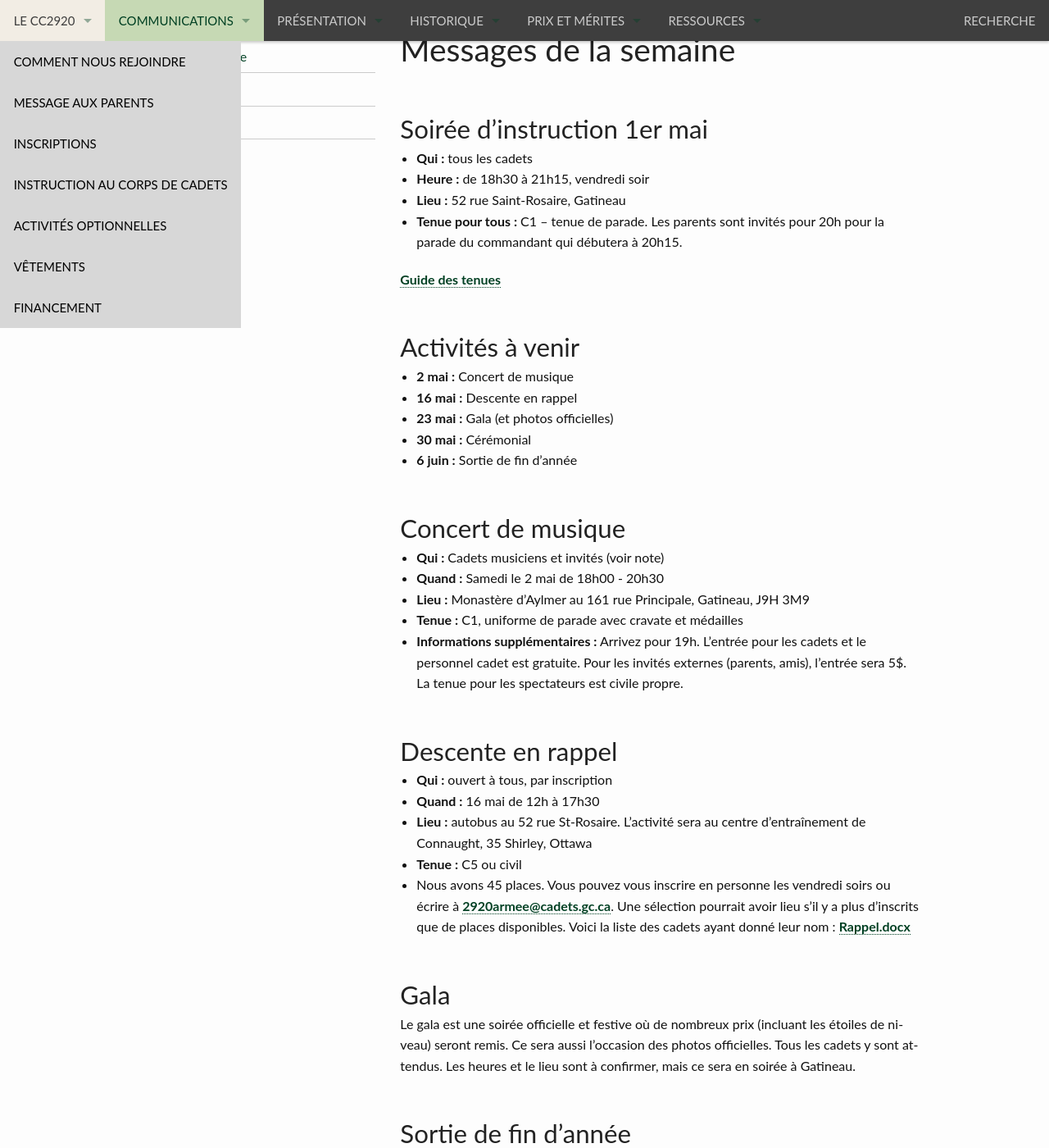
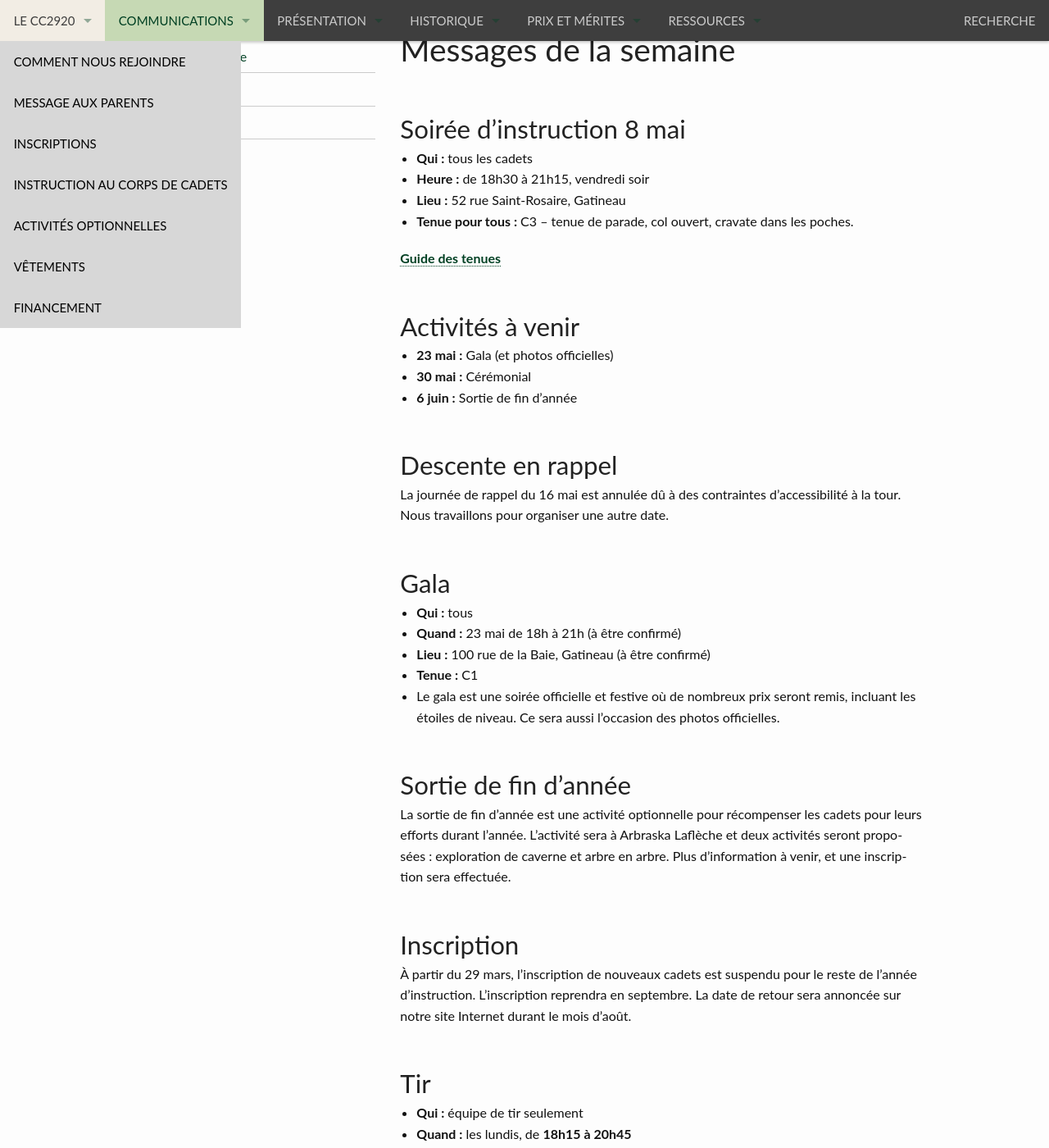
Before and after one commit to CC2920/web, a Jekyll site: the page built from _communications/messages.md, in a window 1280 px wide and 1400 px high, scrolled down 202 px. Shown: the whole window at 82% size. Built offline with Jekyll 4.4.1, drawn with Linux system fonts in a browser that asks for light colours.

Commit message:
Message de la semaine du 8 mai

```diff
--- a/_communications/messages.md
+++ b/_communications/messages.md
@@ -4,41 +4,31 @@ layout: "messages"
 ---
 
 
-## Soirée d’instruction 1er mai
+## Soirée d’instruction 8 mai
 - **Qui :** tous les cadets
 - **Heure :** de 18h30 à 21h15, vendredi soir
 - **Lieu :** 52 rue Saint-Rosaire, Gatineau
-- **Tenue pour tous :** C1 – tenue de parade. Les parents sont invités pour 20h pour la parade du commandant qui débutera à 20h15.
+- **Tenue pour tous :** C3 – tenue de parade, col ouvert, cravate dans les poches.
 
 [Guide des tenues](https://cc2920.ca/docs/ressources/guide_uniforme.v3.pdf)
 
 
 ## Activités à venir
-- **2 mai :** Concert de musique
-- **16 mai :** Descente en rappel
 - **23 mai :** Gala (et photos officielles)
 - **30 mai :** Cérémonial
 - **6 juin :** Sortie de fin d’année
 
 
-## Concert de musique
-- **Qui :** Cadets musiciens et invités (voir note)
-- **Quand :** Samedi le 2 mai de 18h00 - 20h30
-- **Lieu :** Monastère d'Aylmer au 161 rue Principale, Gatineau, J9H 3M9
-- **Tenue :** C1, uniforme de parade avec cravate et médailles
-- **Informations supplémentaires :** Arrivez pour 19h. L'entrée pour les cadets et le personnel cadet est gratuite. Pour les invités externes (parents, amis), l'entrée sera 5$. La tenue pour les spectateurs est civile propre.
-
-
 ## Descente en rappel
-- **Qui :** ouvert à tous, par inscription
-- **Quand :** 16 mai de 12h à 17h30
-- **Lieu :** autobus au 52 rue St-Rosaire. L’activité sera au centre d’entraînement de Connaught, 35 Shirley, Ottawa
-- **Tenue :** C5 ou civil
-- Nous avons 45 places. Vous pouvez vous inscrire en personne les vendredi soirs ou écrire à <2920armee@cadets.gc.ca>. Une sélection pourrait avoir lieu s’il y a plus d’inscrits que de places disponibles. Voici la liste des cadets ayant donné leur nom : [Rappel.docx](https://1drv.ms/w/c/eec907a8a97cc844/IQB2ks8SKhAlT70tfENmrWFgAdlhvjX0ckIymtS2v90w1E0?e=Di9P71)
+La journée de rappel du 16 mai est annulée dû à des contraintes d’accessibilité à la tour. Nous travaillons pour organiser une autre date.
 
 
 ## Gala
-Le gala est une soirée officielle et festive où de nombreux prix (incluant les étoiles de niveau) seront remis. Ce sera aussi l’occasion des photos officielles. Tous les cadets y sont attendus. Les heures et le lieu sont à confirmer, mais ce sera en soirée à Gatineau.
+- **Qui :** tous
+- **Quand :** 23 mai de 18h à 21h (à être confirmé)
+- **Lieu :** 100 rue de la Baie, Gatineau (à être confirmé)
+- **Tenue :** C1
+- Le gala est une soirée officielle et festive où de nombreux prix seront remis, incluant les étoiles de niveau. Ce sera aussi l’occasion des photos officielles.
 
 
 ## Sortie de fin d’année
```
